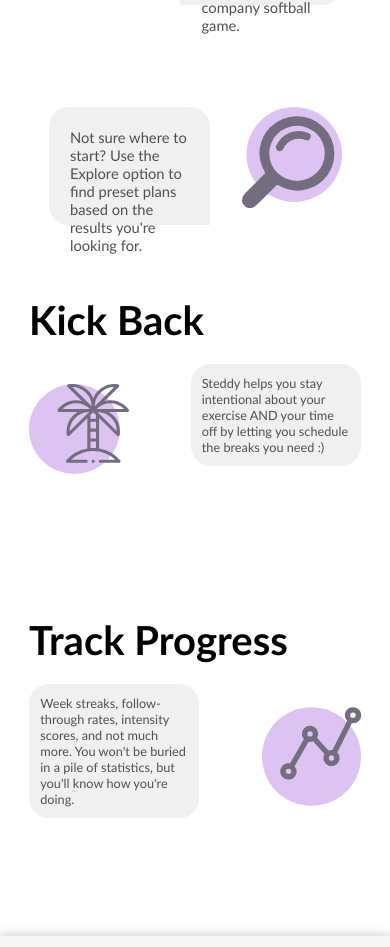
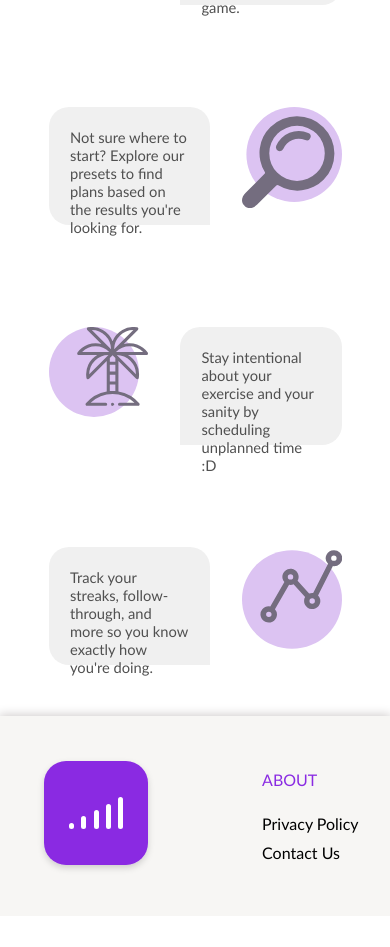
Before and after one commit to haseeb1009/steddy-app, a React (Create React App) app: page / in a window 390 px wide. Shown: the part 1050-1997 px from the top of the page. After the commit the page ends 1966 px from the top, so only its background shows below. Built offline with nearby package versions, Linux system fonts and the light colour scheme.

Commit message:
misc edits
misc

```diff
--- a/src/Main/Main.jsx
+++ b/src/Main/Main.jsx
@@ -39,8 +39,8 @@ const Main = () => {
       </div>
 
       <div className="section2" >
-        <img src={signal} alt="Signal" height = {100}/>
-        <p> Steddy is the simplest way to build a weekly fitness plan.
+        <img src={signal} alt="Signal" />
+        <p> Steddy is the simplest way to build a weekly exercise plan.
           <br />
             <span style = {{ color: 'black', backgroundColor: '#e8d4f9', fontWeight: 700 }}>
             Scan the QR code
@@ -49,57 +49,43 @@ const Main = () => {
         </p>
       </div>
 
+
       <div className="section3">
         <div>
-
           <div className="details-container">
+            {/* HAMMER */}
             <img className="icon" src={img1} alt="Hammer" />
             <h2 className="heading">Plan Flexibly</h2>
-                <p className="description">
-                  Steddy lets users plan any type of workout, whether it be yoga class, leg day, or a company softball game.
-                </p>
-                <p className="mobile-description">
-                  Steddy lets users plan any type of workout, whether it be yoga class, leg day, or a company softball game.
-                </p>
+            <p className="description">Plan any type of workout, be it yoga class, leg day, or your company softball game.</p>
+            <p className="mobile-description">Plan any type of workout, be it yoga class, leg day, or your company softball game.</p>
           </div>
-
           <div className="details-container reverse">
+            {/* MAGNIFYING GLASS */}
             <img className="icon" src={img2} alt="Magnifier" />
             <h2 className="heading">Find Routines</h2>
-            <p className="description">
-              Not sure where to start? Use the Explore option to find preset plans based on the results you're looking for.
-            </p>
-            <p className="mobile-description">
-              Not sure where to start? Use the Explore option to find preset plans based on the results you're looking for.
-            </p>
+            <p className="description">Not sure where to start? Explore our presets to find plans based on the results you're looking for.</p>
+            <p className="mobile-description">Not sure where to start? Explore our presets to find plans based on the results you're looking for.</p>
           </div>
-
-      </div>
-        <img className="section3-image" src={plan1} alt="PalmTree" />
+        </div>
+        <img className="section3-image" src={plan1} alt="SCREENSHOT" />
       </div>
 
       <div className="section4">
-        <img className="section4-image" src={plan2} alt="Data" />
+        <img className="section4-image" src={plan2} alt="SCREENSHOT" />
         <div>
           <div className="details-container">
             <h2 className="heading">Kick Back</h2>
-            <p className="description">
-              Steddy helps you stay intentional about your exercise AND your time off by letting you schedule the breaks you need :)
-            </p>
-            <p className="mobile-description">
-              Steddy helps you stay intentional about your exercise AND your time off by letting you schedule the breaks you need :)
-            </p>
-            <img src={img3} alt="Signal" className="icon" />
+            <p className="description">Stay intentional about your exercise and your sanity by scheduling unplanned time :D</p>
+            <p className="mobile-description">Stay intentional about your exercise and your sanity by scheduling unplanned time :D</p>
+            {/* PALM TREE */}
+            <img src={img3} alt="palmTree" className="icon" />
           </div>
           <div className="details-container reverse">
             <h2 className="heading">Track Progress</h2>
-            <p className="description">
-              Week streaks, follow-through rates, intensity scores, and not much more. You won't be buried in a pile of statistics, but you'll know how you're doing.
-            </p>
-            <p className="mobile-description">
-              Week streaks, follow-through rates, intensity scores, and not much more. You won't be buried in a pile of statistics, but you'll know how you're doing.
-            </p>
-            <img src={img4} alt="Signal" width="15px" className="icon" />
+            <p className="description">Track your streaks, follow-through, and more so you know exactly how you're doing.</p>
+            <p className="mobile-description">Track your streaks, follow-through, and more so you know exactly how you're doing.</p>
+            {/* DATA */}
+            <img src={img4} alt="data" className="icon" />
           </div>
         </div>
       </div>
--- a/src/Main/Main.scss
+++ b/src/Main/Main.scss
@@ -69,23 +69,24 @@
     }
   }
 
+  // SECTION 2 DESKTOP VIEW
   .section2 {
     display: flex;
     align-self: center;
     align-items: center;
-    min-height: 180px;
+    // min-height: 180px;
     background-color: #f0f0f0;
-    padding: 0 0 0 5%;
-    margin: 0 9%;
-    margin-bottom: 200px;
+    padding: calc(1.7vw + 10px) calc(3% + 1vw); // vertical horizontal
+    margin: 0 calc(6vw);
+    margin-bottom: calc(100px + 7vw);
     border-radius: 40px;
-    // box-shadow: 0px 10px 10px 1px #cecaca;
     img {
-      margin-right: calc(4vw);
+      margin-right: calc(3vw);
+      height: 9vw;
     }
     p {
       line-height: 2;
-      font-size: calc(12px + 0.5vw);
+      font-size: calc(7px + 1.2vw);
       color: #505050;
     }
   }
@@ -101,11 +102,12 @@
   // SECTION 3 DESKTOP VIEW
   .section3 {
     display: flex;
-    justify-content: center;
     align-items: flex-start;
-    min-height: 700px;
-    padding: 0 calc(10vw - 10px);
+    min-height: calc(600px + 10vw);
+    padding: 0 calc(6vw + 5px);
     margin-top: 100px;
+    margin-bottom: 0px;
+    // background: blue;
     .section3-image {
       width: calc(150px + 10vw);
     }
@@ -122,7 +124,53 @@
         margin-top: 20px;
       }
       .heading {
-        display: "none";
+        grid-area: heading;
+        font-size: calc(10px + 2.7vw);
+        margin: 0;
+      }
+      .description,
+      .mobile-description {
+        grid-area: description;
+        font-size: calc(10px + 0.7vw);
+        color: #505050;
+        margin-bottom: 150px;
+        margin-top: -80px;
+        background: #f0f0f0;
+        border-radius: 20px;
+        padding: calc(1.6vw + 5px);
+      }
+      .mobile-description {
+        display: none;
+      }
+    }
+  }
+
+  // SECTION 4 DESKTOP VIEW
+  .section4 {
+    display: flex;
+    align-items: flex-start;
+    min-height: calc(600px + 10vw);
+    padding: 0 calc(6vw + 5px);
+    margin-top: 0px;
+    margin-bottom: 0px;
+    // background: blue;
+    .section4-image {
+      width: calc(150px + 10vw);
+    }
+    .details-container {
+      height: calc(250px + 5vw);
+      display: grid;
+      column-gap: calc(50px + 1.8vw);
+      margin-left: calc(50px + 1.8vw);
+      grid-template-areas: "heading icon" "description.";
+      border-color: black;
+      border-width: 20px;
+      .icon {
+        grid-area: icon;
+        width: calc(80px + 5vw);
+        margin-top: 20px;
+      }
+      .heading {
         grid-area: heading;
         font-size: calc(10px + 2.7vw);
         margin: 0;
@@ -154,8 +202,8 @@
       }
       .details-container {
         grid-template-areas: "heading ." "icon description";
+        height: 220px;
         margin-right: unset;
-        height: 220px;
         column-gap: calc(25px + 1.8vw);
         .heading {
           display: none;
@@ -164,9 +212,9 @@
           display: none;
         }
         .mobile-description {
+          height: 75px;
           display: unset;
           margin: 0;
-          height: 75px;
           grid-area: description;
           font-size: calc(12px + 0.7vw);
           background: #f0f0f0;
@@ -176,7 +224,6 @@
           padding: calc(1.4vw + 16px);
         }
         .icon {
-          // display: none;
           grid-area: icon;
           width: calc(80px + 5vw);
           margin-top: 0px;
@@ -199,75 +246,41 @@
     }
   }
 
-  .section4 {
-    display: flex;
-    justify-content: center;
-    align-items: flex-start;
-    min-height: 700px;
-    padding: 0 calc(10vw - 10px);
-    margin-top: 20px;
-    .details-container {
-      height: 320px;
-      display: grid;
-      column-gap: calc(55px + 1.8vw);
-      margin-left: calc(55px + 1.8vw);
-      grid-template-areas: "heading icon" "description.";
-      .icon {
-        grid-area: icon;
-        width: calc(80px + 5vw);
-        margin-top: 20px;
-      }
-      .heading {
-        grid-area: heading;
-        font-size: calc(10px + 2.7vw);
-        margin: 0;
-      }
-      .description,
-      .mobile-description {
-        grid-area: description;
-        font-size: calc(10px + 0.7vw);
-        color: #505050;
-        margin-bottom: 150px;
-        margin-top: -80px;
-        background: #f0f0f0;
-        border-radius: 20px;
-        padding: calc(1.6vw + 5px);
-      }
-      .mobile-description {
-        display: none;
-      }
-    }
-  }
-
+  // SECTION 4 MOBILE VIEW
   @media (max-width: 800px) {
     .section4 {
-      min-height: 400px;
+      min-height: unset;
+      padding: 0 calc(15vw - 10px);
       .section4-image {
         display: none;
       }
       .details-container {
-        margin: unset;
-        // column-gap: 50px;
         grid-template-areas: "heading ." "icon description";
+        height: 220px;
+        margin-left: unset;
+        column-gap: calc(25px + 1.8vw);
         .heading {
-          // display: none;
-          font-size: 40px;
-          grid-column: 1 / span 2;
-          margin-bottom: 20px;
+          display: none;
         }
         .description {
           display: none;
         }
         .mobile-description {
+          height: 75px;
           display: unset;
-          // text-align: right;
-          margin-top: 0;
+          margin: 0;
+          grid-area: description;
+          font-size: calc(12px + 0.7vw);
+          background: #f0f0f0;
+          color: #505050;
+          border-radius: 20px;
+          border-bottom-left-radius: 0;
+          padding: calc(1.4vw + 16px);
         }
         .icon {
-          // display: none;
           grid-area: icon;
           width: calc(80px + 5vw);
-          // margin-top: 20px;
+          margin-top: 0px;
         }
       }
       .reverse {
@@ -279,8 +292,16 @@
           display: none;
         }
         .mobile-description {
+          height: 75px;
           display: unset;
-          text-align: left;
+          margin: 0;
+          grid-area: description;
+          font-size: calc(12px + 0.7vw);
+          background: #f0f0f0;
+          color: #505050;
+          border-radius: 20px;
+          border-bottom-right-radius: 0;
+          padding: calc(1.4vw + 16px);
         }
       }
     }
```
